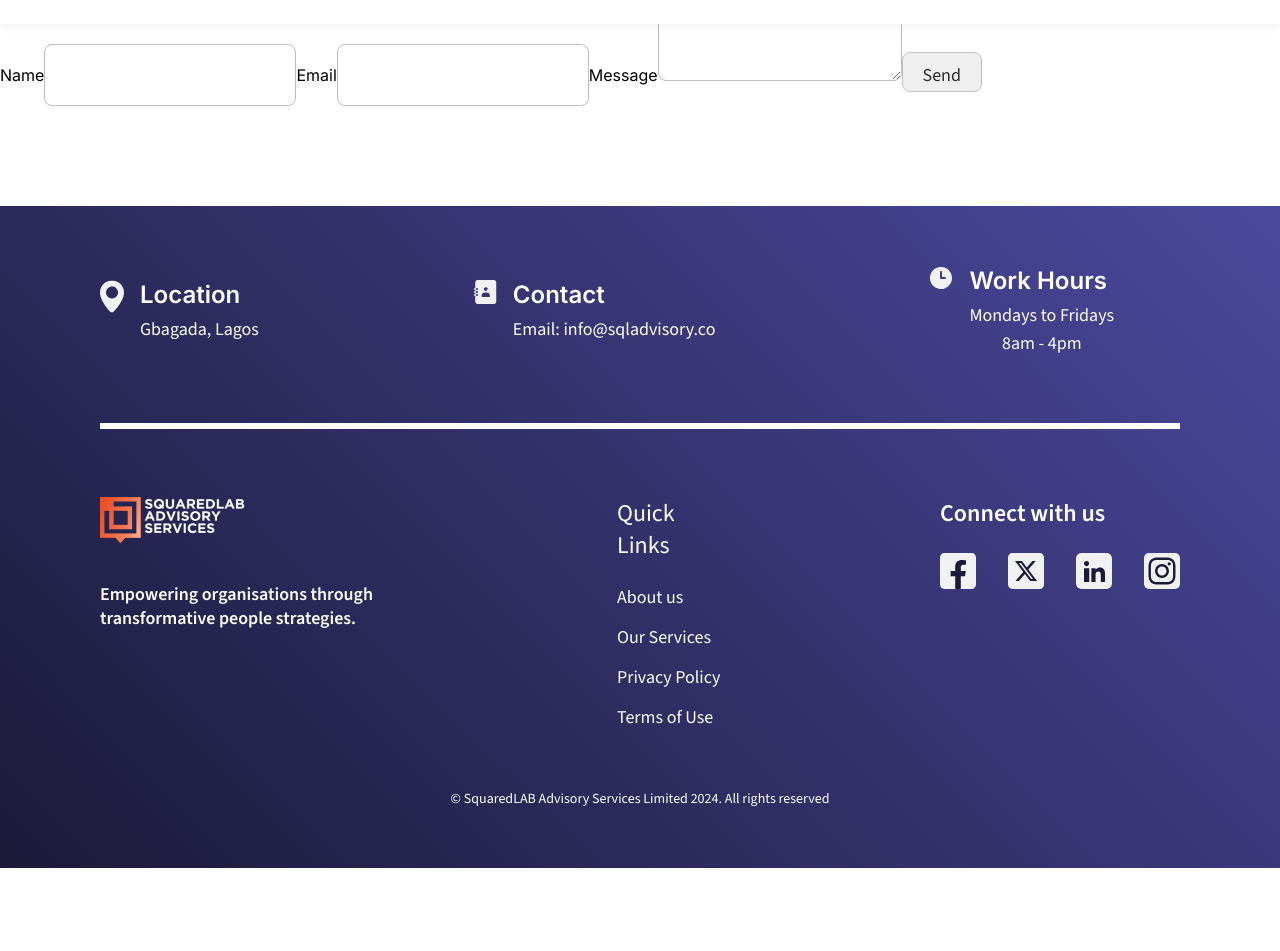
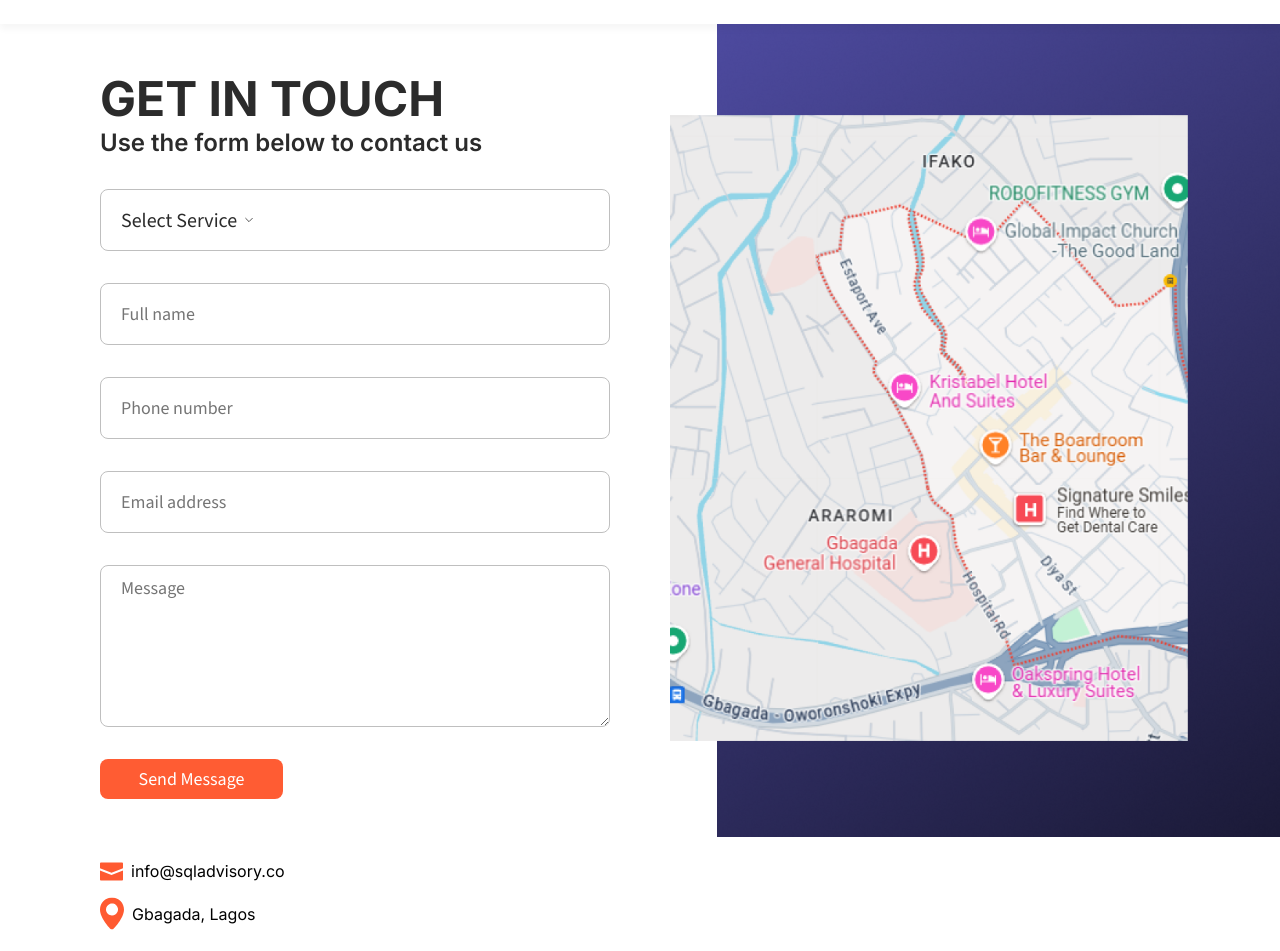
Before and after one commit to Uppist/SquareLab, a React (Vite) app: page /#/contact in a window 1280 px wide. Shown: the part 81-1032 px from the top of the page. Before the commit the page ends 949 px from the top, so only its background shows below. Built offline with nearby package versions, Linux system fonts and the light colour scheme; the HTML template or start-up script is replaced by a standard one.

Commit message:
new commit

```diff
--- a/src/components/Contactus/Contact.jsx
+++ b/src/components/Contactus/Contact.jsx
@@ -1,178 +1,16 @@
 /** @format */
 
-// /** @format */
+/** @format */
 
-// import React, { useState, useEffect, useRef } from "react";
-// import location from "../../assets/desktop/location.png";
-// import location2 from "../../assets/mobile/map.png";
-// import emailjs from "@emailjs/browser";
-
-// export default function Contact() {
-//   const form = useRef();
-
-//   function sendEmail(e) {
-//     e.preventDefault();
-
-//     emailjs
-//       .sendForm(
-//         "service_47im79b",
-//         "template_gbkyx8c",
-//         form.current,
-//         "YOUR_PUBLIC_KEY"
-//       )
-//       .then(
-//         () => {
-//           console.log("SUCCESS!");
-//         },
-//         (error) => {
-//           console.log("FAILED...", error.text);
-//         }
-//       );
-//   }
-//   const [selectedOption, setSelectedOption] = useState(""); // Store a string
-//   const [options] = useState([
-//     "SQL Advisory",
-//     "Blackboard by SASL",
-//     "CraftCV by SASL",
-//     "Catalyst Collective by SASL",
-//     "PAST by SASL",
-//   ]);
-//   const [isOpen, setIsOpen] = useState(false); // Use a single boolean
-
-//   function handleSelect(option) {
-//     setSelectedOption(option);
-//     setIsOpen(false); // Close the dropdown
-//   }
-
-//   function toggleDropdown() {
-//     setIsOpen((prev) => !prev);
-//   }
-
-//   useEffect(() => {
-//     window.scrollTo(0, 0);
-//   }, []);
-
-//   return (
-//     <div className='contactsection'>
-//       <div className='get-in-touch'>
-//         <div className='touch-form'>
-//           <h2>Get in Touch</h2>
-//           <label>Use the form below to contact us</label>
-//         </div>
-//         <form onSubmit={sendEmail} ref={form}>
-//           <div className='input-text'>
-//             <div className='select-service select'>
-//               <div
-//                 className={`select-list ${isOpen ? "select-clicked" : ""}`}
-//                 onClick={toggleDropdown}
-//               >
-//                 <span className='selected-list'>
-//                   {selectedOption || "Select Service"}
-//                 </span>
-//                 <svg
-//                   width='16'
-//                   height='16'
-//                   viewBox='0 0 16 16'
-//                   fill='none'
-//                   xmlns='http://www.w3.org/2000/svg'
-//                 >
-//                   <path
-//                     d='M11.3104 6.34485L8.00004 9.65519L4.6897 6.34485'
-//                     stroke='currentColor'
-//                     strokeOpacity='0.8'
-//                     strokeMiterlimit='10'
-//                     strokeLinecap='round'
-//                     strokeLinejoin='round'
-//                   />
-//                 </svg>
-//               </div>
-//               {isOpen && (
-//                 <ul className='menu'>
-//                   {options.map((option) => (
-//                     <li
-//                       key={option}
-//                       className={`menu-item ${
-//                         selectedOption === option ? "active" : ""
-//                       }`}
-//                       onClick={() => handleSelect(option)}
-//                       role='option'
-//                     >
-//                       {option}
-//                       {/* <hr /> */}
-//                     </li>
-//                   ))}
-//                 </ul>
-//               )}
-//             </div>
-//             <input type='text' placeholder='Full name' name='from_name' />
-//             <input type='phonenumber' placeholder='Phone number' />
-//             <input type='email' placeholder='Email address' name='from_email' />
-//             <textarea placeholder='Message' name='message'></textarea>
-//           </div>
-//         </form>
-//         <button type='submit' className='contact contact-us book'>
-//           Send Message
-//         </button>
-
-//         <div className='info-container'>
-//           <div className='info'>
-//             <svg
-//               width='23'
-//               height='19'
-//               viewBox='0 0 23 19'
-//               fill='none'
-//               xmlns='http://www.w3.org/2000/svg'
-//             >
-//               <path
-//                 d='M23 1.625V6.125L11.5 10.625L0 6.125V1.625C0 1.32663 0.12116 1.04048 0.336827 0.829505C0.552494 0.618527 0.845001 0.5 1.15 0.5H21.85C22.155 0.5 22.4475 0.618527 22.6632 0.829505C22.8788 1.04048 23 1.32663 23 1.625ZM0 8.54825V17.375C0 17.6734 0.12116 17.9595 0.336827 18.1705C0.552494 18.3815 0.845001 18.5 1.15 18.5H21.85C22.155 18.5 22.4475 18.3815 22.6632 18.1705C22.8788 17.9595 23 17.6734 23 17.375V8.54825L11.5 13.0483L0 8.54825Z'
-//                 fill='#FF5A31'
-//               />
-//             </svg>
-//             <label>info@sqladvisory.co</label>
-//           </div>
-
-//           <div className='info'>
-//             <svg
-//               width='24'
-//               height='33'
-//               viewBox='0 0 24 33'
-//               fill='none'
-//               xmlns='http://www.w3.org/2000/svg'
-//             >
-//               <g clip-path='url(#clip0_83_665)'>
-//                 <path
-//                   d='M23.9993 12.5C23.9993 21.228 13.8455 31.482 13.4138 31.9142C13.0386 32.2892 12.5299 32.4999 11.9995 32.4999C11.4691 32.4999 10.9604 32.2892 10.5853 31.9142C10.153 31.4817 -0.000732422 21.228 -0.000732422 12.5C-0.000732422 9.3174 1.26355 6.26515 3.51399 4.01472C5.76442 1.76428 8.81667 0.5 11.9993 0.5C15.1819 0.5 18.2341 1.76428 20.4845 4.01472C22.735 6.26515 23.9993 9.3174 23.9993 12.5ZM11.9993 18.5C13.186 18.5 14.346 18.1481 15.3327 17.4888C16.3194 16.8295 17.0884 15.8925 17.5425 14.7961C17.9967 13.6997 18.1155 12.4933 17.884 11.3295C17.6525 10.1656 17.081 9.09647 16.2419 8.25736C15.4028 7.41824 14.3337 6.8468 13.1698 6.61529C12.0059 6.38378 10.7995 6.5026 9.70317 6.95672C8.60681 7.41085 7.66974 8.17988 7.01045 9.16658C6.35116 10.1533 5.99927 11.3133 5.99927 12.5C5.99923 13.2879 6.15441 14.0682 6.45592 14.7961C6.75744 15.5241 7.1994 16.1856 7.75655 16.7427C8.31371 17.2999 8.97516 17.7418 9.70313 18.0433C10.4311 18.3449 11.2113 18.5 11.9993 18.5Z'
-//                   fill='#FF5A31'
-//                 />
-//               </g>
-//               <defs>
-//                 <clipPath id='clip0_83_665'>
-//                   <rect
-//                     width='24'
-//                     height='32'
-//                     fill='white'
-//                     transform='translate(-0.000732422 0.5)'
-//                   />
-//                 </clipPath>
-//               </defs>
-//             </svg>
-//             <label>Gbagada, Lagos</label>
-//           </div>
-//         </div>
-//       </div>
-//       <img className='locationimage' src={location} alt='location' />
-//       <img className='locationimage2' src={location2} alt='location2' />
-//     </div>
-//   );
-// }
-
-import React, { useRef } from "react";
+import React, { useState, useEffect, useRef } from "react";
+import location from "../../assets/desktop/location.png";
+import location2 from "../../assets/mobile/map.png";
 import emailjs from "@emailjs/browser";
 
 export default function Contact() {
   const form = useRef();
 
-  const sendEmail = (e) => {
+  function sendEmail(e) {
     e.preventDefault();
 
     emailjs
@@ -183,24 +21,147 @@
         "Dr_TDKK9HAWTw7qNU"
       )
       .then(
-        (res) => {
-          console.log("SUCCESS!", res);
+        () => {
+          console.log("SUCCESS!");
         },
         (error) => {
-          console.log("FAILED...", error);
+          console.log("FAILED...", error.text);
         }
       );
-  };
+  }
+  const [selectedOption, setSelectedOption] = useState(""); // Store a string
+  const [options] = useState([
+    "SQL Advisory",
+    "Blackboard by SASL",
+    "CraftCV by SASL",
+    "Catalyst Collective by SASL",
+    "PAST by SASL",
+  ]);
+  const [isOpen, setIsOpen] = useState(false); // Use a single boolean
+
+  function handleSelect(option) {
+    setSelectedOption(option);
+    setIsOpen(false); // Close the dropdown
+  }
+
+  function toggleDropdown() {
+    setIsOpen((prev) => !prev);
+  }
+
+  useEffect(() => {
+    window.scrollTo(0, 0);
+  }, []);
 
   return (
-    <form ref={form} onSubmit={sendEmail}>
-      <label>Name</label>
-      <input type='text' name='from_name' />
-      <label>Email</label>
-      <input type='email' name='from_email' />
-      <label>Message</label>
-      <textarea name='message' />
-      <input type='submit' value='Send' />
-    </form>
+    <div className='contactsection'>
+      <div className='get-in-touch'>
+        <div className='touch-form'>
+          <h2>Get in Touch</h2>
+          <label>Use the form below to contact us</label>
+        </div>
+        <form onSubmit={sendEmail} ref={form}>
+          <div className='input-text'>
+            <div className='select-service select'>
+              <div
+                className={`select-list ${isOpen ? "select-clicked" : ""}`}
+                onClick={toggleDropdown}
+              >
+                <span className='selected-list'>
+                  {selectedOption || "Select Service"}
+                </span>
+                <svg
+                  width='16'
+                  height='16'
+                  viewBox='0 0 16 16'
+                  fill='none'
+                  xmlns='http://www.w3.org/2000/svg'
+                >
+                  <path
+                    d='M11.3104 6.34485L8.00004 9.65519L4.6897 6.34485'
+                    stroke='currentColor'
+                    strokeOpacity='0.8'
+                    strokeMiterlimit='10'
+                    strokeLinecap='round'
+                    strokeLinejoin='round'
+                  />
+                </svg>
+              </div>
+              {isOpen && (
+                <ul className='menu'>
+                  {options.map((option) => (
+                    <li
+                      key={option}
+                      className={`menu-item ${
+                        selectedOption === option ? "active" : ""
+                      }`}
+                      onClick={() => handleSelect(option)}
+                      role='option'
+                    >
+                      {option}
+                      {/* <hr /> */}
+                    </li>
+                  ))}
+                </ul>
+              )}
+            </div>
+            <input type='text' placeholder='Full name' name='from_name' />
+            <input type='phonenumber' placeholder='Phone number' />
+            <input type='email' placeholder='Email address' name='from_email' />
+            <textarea placeholder='Message' name='message'></textarea>
+          </div>
+        </form>
+        <button type='submit' className='contact contact-us book'>
+          Send Message
+        </button>
+
+        <div className='info-container'>
+          <div className='info'>
+            <svg
+              width='23'
+              height='19'
+              viewBox='0 0 23 19'
+              fill='none'
+              xmlns='http://www.w3.org/2000/svg'
+            >
+              <path
+                d='M23 1.625V6.125L11.5 10.625L0 6.125V1.625C0 1.32663 0.12116 1.04048 0.336827 0.829505C0.552494 0.618527 0.845001 0.5 1.15 0.5H21.85C22.155 0.5 22.4475 0.618527 22.6632 0.829505C22.8788 1.04048 23 1.32663 23 1.625ZM0 8.54825V17.375C0 17.6734 0.12116 17.9595 0.336827 18.1705C0.552494 18.3815 0.845001 18.5 1.15 18.5H21.85C22.155 18.5 22.4475 18.3815 22.6632 18.1705C22.8788 17.9595 23 17.6734 23 17.375V8.54825L11.5 13.0483L0 8.54825Z'
+                fill='#FF5A31'
+              />
+            </svg>
+            <label>info@sqladvisory.co</label>
+          </div>
+
+          <div className='info'>
+            <svg
+              width='24'
+              height='33'
+              viewBox='0 0 24 33'
+              fill='none'
+              xmlns='http://www.w3.org/2000/svg'
+            >
+              <g clip-path='url(#clip0_83_665)'>
+                <path
+                  d='M23.9993 12.5C23.9993 21.228 13.8455 31.482 13.4138 31.9142C13.0386 32.2892 12.5299 32.4999 11.9995 32.4999C11.4691 32.4999 10.9604 32.2892 10.5853 31.9142C10.153 31.4817 -0.000732422 21.228 -0.000732422 12.5C-0.000732422 9.3174 1.26355 6.26515 3.51399 4.01472C5.76442 1.76428 8.81667 0.5 11.9993 0.5C15.1819 0.5 18.2341 1.76428 20.4845 4.01472C22.735 6.26515 23.9993 9.3174 23.9993 12.5ZM11.9993 18.5C13.186 18.5 14.346 18.1481 15.3327 17.4888C16.3194 16.8295 17.0884 15.8925 17.5425 14.7961C17.9967 13.6997 18.1155 12.4933 17.884 11.3295C17.6525 10.1656 17.081 9.09647 16.2419 8.25736C15.4028 7.41824 14.3337 6.8468 13.1698 6.61529C12.0059 6.38378 10.7995 6.5026 9.70317 6.95672C8.60681 7.41085 7.66974 8.17988 7.01045 9.16658C6.35116 10.1533 5.99927 11.3133 5.99927 12.5C5.99923 13.2879 6.15441 14.0682 6.45592 14.7961C6.75744 15.5241 7.1994 16.1856 7.75655 16.7427C8.31371 17.2999 8.97516 17.7418 9.70313 18.0433C10.4311 18.3449 11.2113 18.5 11.9993 18.5Z'
+                  fill='#FF5A31'
+                />
+              </g>
+              <defs>
+                <clipPath id='clip0_83_665'>
+                  <rect
+                    width='24'
+                    height='32'
+                    fill='white'
+                    transform='translate(-0.000732422 0.5)'
+                  />
+                </clipPath>
+              </defs>
+            </svg>
+            <label>Gbagada, Lagos</label>
+          </div>
+        </div>
+      </div>
+      <img className='locationimage' src={location} alt='location' />
+      <img className='locationimage2' src={location2} alt='location2' />
+    </div>
   );
 }
```
